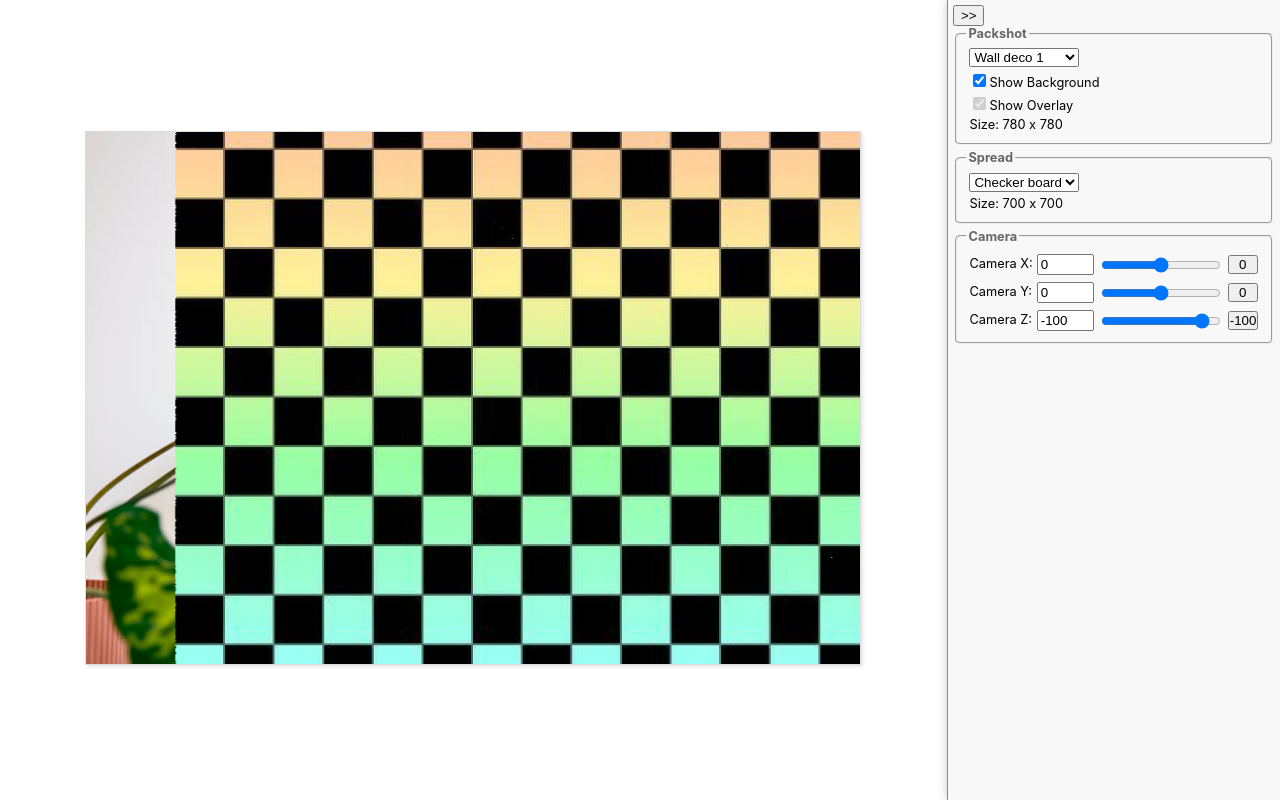
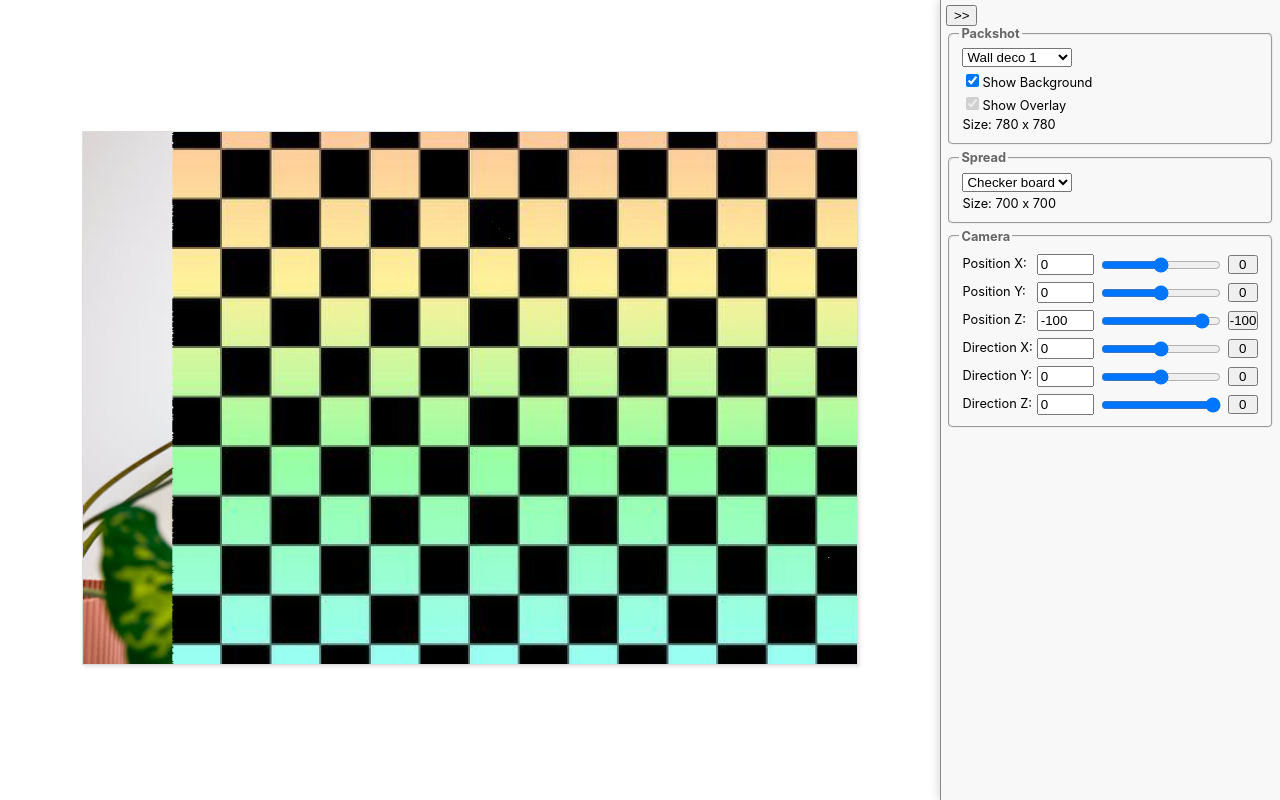
Before and after one commit to jovdb/packshots, a Next.js app: page / in a window 1280 px wide. Built offline with nearby package versions, Linux system fonts and the light colour scheme.

Commit message:
Add Camera directin config

```diff
--- a/components/ProjectionConfig.tsx
+++ b/components/ProjectionConfig.tsx
@@ -4,22 +4,26 @@ import create from "zustand";
 import { Slider } from "./Slider";
 
 export const useCameraConfig = create<{
-    cameraX: number;
-    cameraY: number;
-    cameraZ: number;
+    position: [x: number, y: number, z: number];
+    direction: [x: number, y: number, z: number];
 }>(() => ({
-    cameraX: 0,
-    cameraY: 0,
-    cameraZ: -100,
+    position: [0, 0, -100],
+    direction: [0, 0, 0],
 }));
-
-export function useCameraVector() {
-    const projectionConfig = useCameraConfig();
-    return new Vector3(projectionConfig.cameraX, projectionConfig.cameraY, projectionConfig.cameraZ);
-}
 
 export function useProjectionVector() {
     return useMemo(() => new Vector3(0, 0, 10000), []);
+}
+
+export const useCameraPosition = () => new Vector3(...useCameraConfig(s => s.position));
+export const useCameraDirection = () => new Vector3(...useCameraConfig(s => s.direction));
+
+export const useCamera = () => {
+    const cameraConfig = useCameraConfig();
+    return useMemo(() => ({
+        position: new Vector3(...cameraConfig.position),
+        direction: new Vector3(...cameraConfig.direction),
+    }), [cameraConfig]);
 }
 
 export function CameraConfig() {
@@ -29,49 +33,97 @@ export function CameraConfig() {
         <table>
             <tbody>
                 <tr>
-                    <td>Camera X:</td>
+                    <td>Position X:</td>
                     <td>
                         <Slider
-                            value={projectionConfig.cameraX}
+                            value={projectionConfig.position[0]}
                             defaultValue={0}
                             min={-100}
                             max={100}
                             onChange={(value) => {
-                                useCameraConfig.setState({
-                                    cameraX: value,
-                                });
+                                useCameraConfig.setState((state) => ({
+                                    position: [value, state.position[1], state.position[2]],
+                                }));
                             }}
                         />
                     </td>
                 </tr>
                 <tr>
-                    <td>Camera Y:</td>
+                    <td>Position Y:</td>
                     <td>
                         <Slider
-                            value={projectionConfig.cameraY}
+                            value={projectionConfig.position[1]}
                             defaultValue={0}
                             min={-100}
                             max={100}
                             onChange={(value) => {
-                                useCameraConfig.setState({
-                                    cameraY: value,
-                                });
+                                useCameraConfig.setState((state) => ({
+                                    position: [state.position[0], value, state.position[2]],
+                                }));
                             }}
                         />
                     </td>
                 </tr>
                 <tr>
-                    <td>Camera Z:</td>
+                    <td>Position Z:</td>
                     <td>
                         <Slider
-                            value={projectionConfig.cameraZ}
+                            value={projectionConfig.position[2]}
                             defaultValue={-100}
                             min={-1000}
                             max={1}
                             onChange={(value) => {
-                                useCameraConfig.setState({
-                                    cameraZ: value,
-                                });
+                                useCameraConfig.setState((state) => ({
+                                    position: [state.position[0], state.position[1], value],
+                                }));
+                            }}
+                        />
+                    </td>
+                </tr>
+                <tr>
+                    <td>Direction X:</td>
+                    <td>
+                        <Slider
+                            value={projectionConfig.direction[0]}
+                            defaultValue={0}
+                            min={-100}
+                            max={100}
+                            onChange={(value) => {
+                                useCameraConfig.setState((state) => ({
+                                    direction: [value, state.position[1], state.position[2]],
+                                }));
+                            }}
+                        />
+                    </td>
+                </tr>
+                <tr>
+                    <td>Direction Y:</td>
+                    <td>
+                        <Slider
+                            value={projectionConfig.direction[1]}
+                            defaultValue={0}
+                            min={-100}
+                            max={100}
+                            onChange={(value) => {
+                                useCameraConfig.setState((state) => ({
+                                    direction: [state.position[0], value, state.position[2]],
+                                }));
+                            }}
+                        />
+                    </td>
+                </tr>
+                <tr>
+                    <td>Direction Z:</td>
+                    <td>
+                        <Slider
+                            value={projectionConfig.direction[2]}
+                            defaultValue={0}
+                            min={-1000}
+                            max={1}
+                            onChange={(value) => {
+                                useCameraConfig.setState((state) => ({
+                                    direction: [state.position[0], state.position[1], value],
+                                }));
                             }}
                         />
                     </td>
--- a/rendering/RayTracer.ts
+++ b/rendering/RayTracer.ts
@@ -10,23 +10,26 @@ export function render({
 
 	spreadSampler,
 	geometry,
-	cameraVector,
+	camera,
 	cameraToProjectionVector,
 }: {
 	/** context to draw on */
-	targetContext: CanvasRenderingContext2D,
+	targetContext: CanvasRenderingContext2D;
 	/** Geometry to place spread on */
-	geometry: IGeometry,
+	geometry: IGeometry;
 	/** Spread sampler */
-	spreadSampler: ITextureSampler | undefined,
+	spreadSampler: ITextureSampler | undefined;
 	/* Packshot Backgound Image */
 	packshotBackgroundImage: HTMLImageElement | null | undefined;
 	/* Packshot Overlay Image */
 	packshotOverlayImage: HTMLImageElement | null | undefined;
 	/** Vector to place camera from origin */
-	cameraVector: Vector3,
+	camera: {
+		position: Vector3;
+		direction: Vector3;
+	};
 	/** Vector to position packshot projection relative to camera */
-	cameraToProjectionVector: Vector3,
+	cameraToProjectionVector: Vector3;
 }) {
 	const targetSize = {
 		width: targetContext.canvas.width ,
@@ -47,7 +50,7 @@ export function render({
 		spreadSampler,
 		targetSize,
 		cameraToProjectionVector,
-		cameraVector,
+		camera,
 	});
 	if (geometryContext) {
 		targetContext.drawImage(geometryContext.canvas, 0, 0);
@@ -67,7 +70,7 @@ export function renderOnGeometry({
 	targetSize,
 	geometry,
 	spreadSampler,
-	cameraVector,
+	camera,
 	cameraToProjectionVector,
 }: {
 	targetSize: { width: number; height: number} | undefined;
@@ -75,8 +78,11 @@ export function renderOnGeometry({
 	geometry: IGeometry;
 	/** Spread sampler */
 	spreadSampler: ITextureSampler | undefined;
-	/** Vector to place camera from origin */
-	cameraVector: Vector3;
+	/** Camera information */
+	camera: {
+		position: Vector3;
+		direction: Vector3;
+	};
 	/** Vector to position packshot projection relative to camera */
 	cameraToProjectionVector: Vector3;
 }) {
@@ -106,7 +112,7 @@ export function renderOnGeometry({
 				.add(cameraToProjectionVector);
 
 			// Check if ray intersects on geomerty (plane, clone, ...)
-			const hit = geometry.intersect(cameraVector, rayDirection);
+			const hit = geometry.intersect(camera.position, rayDirection);
 			if (!hit) continue;
 
 			// Get spread pixel at intersection
```
Also changed, not shown: components/Test.tsx (+6 -111 lines).
